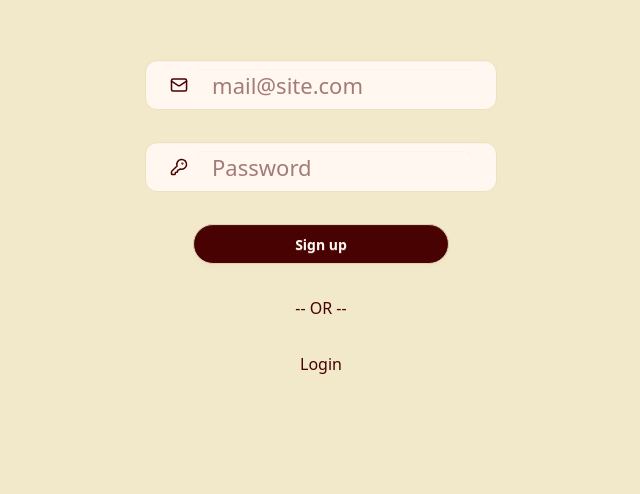
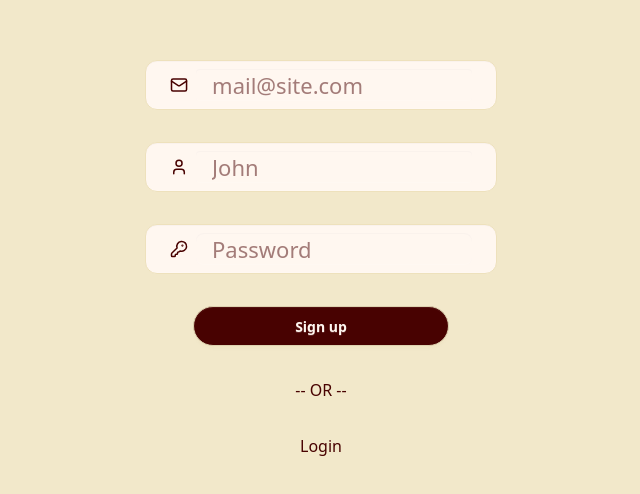
Before and after one commit to o6ris/city-ratings, a Next.js app: page /signup in a window 1280 px wide. Shown: the part 116-610 px from the top of the page, without its empty margins (319-959 px from the left). Built offline with nearby package versions, Linux system fonts and the light colour scheme; a web font is replaced by a local one.

Commit message:
refacto(LoginForm): refactor login form to handle dynamic error display

```diff
--- a/components/ui/LoginForm/LoginForm.tsx
+++ b/components/ui/LoginForm/LoginForm.tsx
@@ -1,3 +1,7 @@
+"use client";
+
+import { useState } from "react";
+import { useRouter } from "next/navigation";
 import Icon from "@/components/core/Icons/Icon";
 import Link from "next/link";
 
@@ -5,11 +9,28 @@ export default function LoginForm({
   onAction,
   onActionText,
 }: {
-  onAction: (formData: FormData) => Promise<void>;
+  onAction: (formData: FormData) => Promise<{ message: string } | undefined>;
   onActionText: string;
 }) {
+  const [errorMessage, setErrorMessage] = useState("");
+  const router = useRouter();
+
+  async function handleSubmit(event: React.FormEvent<HTMLFormElement>) {
+    event.preventDefault();
+    const formData = new FormData(event.currentTarget);
+    const result = await onAction(formData);
+    if (result?.message) {
+      setErrorMessage(result.message);
+    } else {
+      router.push(onActionText === "sign up" ? "/login" : "/home");
+    }
+  }
+
   return (
-    <form className="flex flex-col items-center gap-8 p-4 max-w-sm mx-auto">
+    <form
+      onSubmit={handleSubmit}
+      className="flex flex-col items-center gap-8 p-4 max-w-sm mx-auto"
+    >
       {/* email */}
       <div className="flex flex-col gap-2 w-full">
         <label
@@ -26,8 +47,28 @@ export default function LoginForm({
             required
           />
         </label>
-        <div className="validator-hint hidden">Enter valid email address</div>
       </div>
+
+      {/* username (for signup only) */}
+      {onActionText === "Sign up" && (
+        <div className="flex flex-col gap-2 w-full">
+          <label
+            htmlFor="username"
+            className="w-full input validator focus:outline-none focus:ring-0 focus:border-transparent rounded-xl border-base-200 bg-neutral p-6"
+          >
+            <Icon name="User" size={20} />
+            <input
+              className="w-full input input-xl focus:outline-none focus:ring-0 focus:border-transparent p-4"
+              id="username"
+              name="username"
+              type="text"
+              placeholder="John"
+              required
+            />
+          </label>
+        </div>
+      )}
+
       {/* password */}
       <div className="flex flex-col gap-2 w-full">
         <label
@@ -42,26 +83,27 @@ export default function LoginForm({
             type="password"
             required
             placeholder="Password"
-            pattern="(?=.*\d)(?=.*[a-z])(?=.*[A-Z]).{8,}"
-            title="Must be more than 8 characters, including a number, lowercase, uppercase"
           />
         </label>
-        <p className="validator-hint hidden !text-xsmall m-0">
-          Must be more than 8 characters, including at least one number, one
-          lowercase letter, and one uppercase letter{" "}
-        </p>
+
+        {errorMessage && (
+          <p className="text-red-500 text-sm">{errorMessage}</p>
+        )}
       </div>
+
       <button
+        type="submit"
         className="btn btn-wide bg-primary text-neutral rounded-full"
-        formAction={onAction}
       >
         {onActionText}
       </button>
+
       -- OR --
+
       {onActionText === "Login" ? (
-        <Link href={"/signup"}>Sign up</Link>
+        <Link href="/signup">Sign up</Link>
       ) : (
-        <Link href={"/login"}>Login</Link>
+        <Link href="/login">Login</Link>
       )}
     </form>
   );
```
